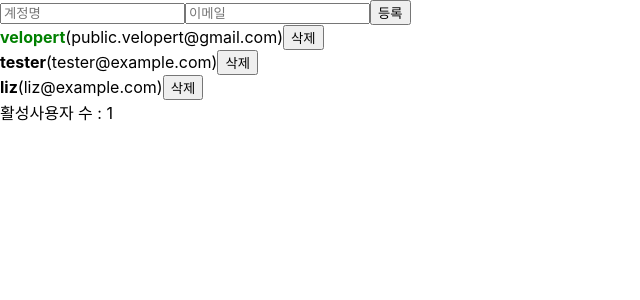
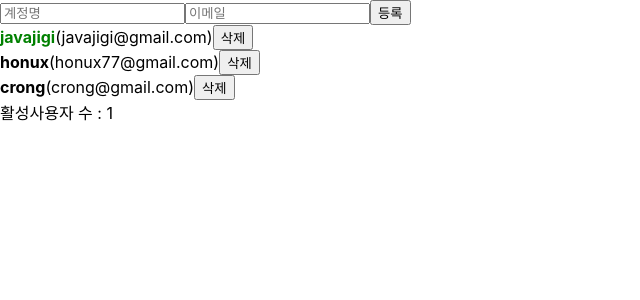
Before and after one commit to jypthemiracle/velopert-react-tutorial, a React (Create React App) app: page / in a window 1280 px wide. Shown: the top 300 px of the page, without its empty margins (0-640 px from the left). Built offline with nearby package versions, Linux system fonts and the light colour scheme.

Commit message:
refactor: create custom hook

```diff
--- a/src/App.js
+++ b/src/App.js
@@ -1,6 +1,7 @@
 import React, { useRef, useReducer, useMemo, useCallback } from 'react';
 import UserList from './UserList';
 import CreateUser from './CreateUser';
+import useInputs from './hooks/useInputs';
 
 function countActiveUsers(users) {
   console.log('활성 사용자 수를 세는중...');
@@ -8,58 +9,44 @@ function countActiveUsers(users) {
 }
 
 const initialState = {
-  inputs: {
-    username: '',
-    email: ''
-  },
   users: [
     {
       id: 1,
-      username: 'velopert',
-      email: 'public.velopert@gmail.com',
+      username: 'javajigi',
+      email: 'javajigi@gmail.com',
       active: true
     },
+
     {
       id: 2,
-      username: 'tester',
-      email: 'tester@example.com',
+      username: 'honux',
+      email: 'honux77@gmail.com',
       active: false
     },
+
     {
       id: 3,
-      username: 'liz',
-      email: 'liz@example.com',
+      username: 'crong',
+      email: 'crong@gmail.com',
       active: false
     }
   ]
-};
+}
 
 function reducer(state, action) {
   switch (action.type) {
-    case 'CHANGE_INPUT':
-      return {
-        ...state,
-        inputs: {
-          ...state.inputs,
-          [action.name]: action.value
-          // name 키를 가진 값을 value 로 설정
-        }
-      };
     case 'CREATE_USER':
       return {
-        inputs: initialState.inputs,
         users: state.users.concat(action.user)
       };
     case 'TOGGLE_USER':
       return {
-        ...state,
         users: state.users.map(user =>
-          user.id === action.id ? { ...user, active: !user.active } : user
+          user.id === action.id ? {...user, active: !user.active} : user
         )
       };
     case 'REMOVE_USER':
       return {
-        ...state,
         users: state.users.filter(user => user.id !== action.id)
       };
     default:
@@ -68,23 +55,13 @@ function reducer(state, action) {
 }
 
 function App() {
+  const [{username, email}, onChange, reset] = useInputs({
+    username: '',
+    email: ''
+  });
   const [state, dispatch] = useReducer(reducer, initialState);
-  // 여기서 state 는 우리가 앞으로 컴포넌트에서 사용 할 수 있는 상태를 가르키게 되고, dispatch 는 액션을 발생시키는 함수라고 이해하시면 됩니다. 이 함수는 다음과 같이 사용합니다: dispatch({ type: 'INCREMENT' }).
-  // 그리고 useReducer 에 넣는 첫번째 파라미터는 reducer 함수이고, 두번째 파라미터는 초기 상태입니다.
-
   const nextId = useRef(4);
-
-  const { users } = state;
-  const { username, email } = state.inputs;
-
-  const onChange = useCallback(e => {
-    const { name, value } = e.target;
-    dispatch({
-      type: 'CHANGE_INPUT',
-      name,
-      value
-    });
-  }, []);
+  const {users} = state;
 
   const onCreate = useCallback(() => {
     dispatch({
@@ -95,8 +72,9 @@ function App() {
         email
       }
     });
+    reset();
     nextId.current += 1;
-  }, [username, email]);
+  }, [username, email, reset]);
 
   const onToggle = useCallback(id => {
     dispatch({
--- /dev/null
+++ b/src/hooks/useInputs.js
@@ -0,0 +1,37 @@
+import {useReducer, useCallback} from 'react';
+
+function reducer(state, action) {
+    switch (action.type) {
+        case 'CHANGE':
+            return {
+                ...state,
+                [action.name]: action.value
+            };
+        case 'RESET':
+            return Object.keys(state).reduce((acc, current) => {
+                acc[current] = '';
+                return acc;
+            }, {});
+        default:
+            return state;
+    }
+}
+
+function useInputs(initialForm) {
+    const [form, dispatch] = useReducer(reducer, initialForm);
+    const onChange = useCallback(e => {
+        const {name, value} = e.target;
+        dispatch({
+            type: 'CHANGE',
+            name,
+            value
+        }, []);
+    })
+    const reset = useCallback(() => dispatch({
+        type: 'RESET'
+    }), []);
+
+    return [form, onChange, reset];
+}
+
+export default useInputs;
```
